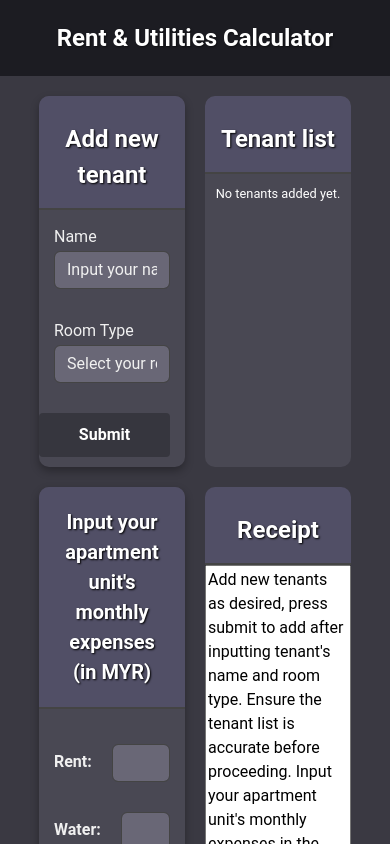
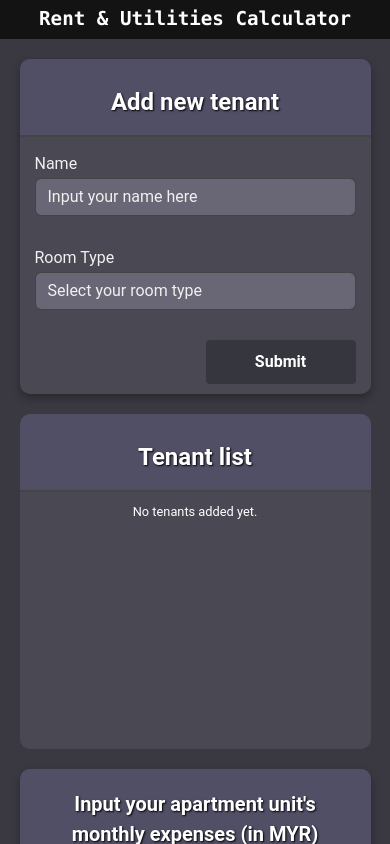
Before and after one commit to BodhiOng/Rent-And-Utilities-Calculator, a React (Create React App) app: page / in a window 390 px wide. Shown: the top 844 px of the page. Built offline with nearby package versions, Linux system fonts and the light colour scheme.

Commit message:
made app responsive

```diff
--- a/src/App.css
+++ b/src/App.css
@@ -24,3 +24,15 @@ html, body {
   height: auto;
   box-sizing: border-box;
 }
+
+@media (max-width: 768px) {
+  .tenant-section, .bills-and-receipt {
+    flex-direction: column;
+    align-items: center;
+    margin-inline: 5%;
+  }
+
+  .add-tenant-form, .tenant-list-form, .receipt-form {
+    max-width: 100%;
+  }
+}
--- a/src/Header.css
+++ b/src/Header.css
@@ -1,17 +1,77 @@
-.header {
+/* Custom styles for the brand name in the navbar */
+.custom-navbar-brand {
+    margin: 0 !important;
+    font-weight: bold;
+    font-size: 2rem !important;
+}
+
+/* Custom styling for the navbar */
+.custom-navbar {
+    background-color: #131314;
+    font-family: Consolas, Arial;
+    height: 70px;
     display: flex;
     align-items: center;
     justify-content: center;
-    height: 100%;
-    padding: 20px;
-    background-color: #1c1c22;
 }
 
-.header p {
-    color: white;
-    font-family: Roboto, Montserrat;
-    font-size: 1.5rem;
-    font-weight: 600;
-    margin: 0;
-    text-shadow: 1px 1px 2px rgba(0, 0, 0, 0.5);
+/* Container styling with relative positioning */
+.container-fluid.position-relative {
+    position: relative;
+    padding: 0 20px;
+    overflow: hidden;
 }
+
+/* Styling for the developer link */
+.custom-developer-link {
+    position: absolute;
+    bottom: 0px;
+    right: 20px;
+    font-size: 0.9rem !important;
+}
+
+/* Responsive design for tablets and smaller screens */
+@media (max-width: 768px) {
+    .custom-developer-link {
+        display: none;
+    }
+
+    .custom-navbar {
+        height: auto;
+        padding: 10px 0;
+        flex-direction: column;
+    }
+
+    .custom-navbar-brand {
+        text-align: center;
+        width: 100%;
+        font-size: 1.5rem !important;
+    }
+
+    .container-fluid.position-relative {
+        display: flex;
+        justify-content: center;
+        align-items: center;
+        padding: 0 10px;
+    }
+
+    .row.w-100.align-items-center {
+        flex-direction: column;
+        text-align: center;
+    }
+}
+
+/* Responsive design for very small screens */
+@media (max-width: 400px) {
+    .custom-navbar {
+        padding: 5px 0;
+    }
+
+    .custom-navbar-brand {
+        font-size: 1.2rem !important;
+    }
+
+    .container-fluid.position-relative {
+        padding: 0 5px;
+    }
+}
--- a/src/Header.jsx
+++ b/src/Header.jsx
@@ -2,9 +2,17 @@ import './Header.css';
 
 function Header() {
     return (
-        <header>
-            <p>Rent & Utilities Calculator</p>
-        </header>
+        <nav className="navbar navbar-expand-lg navbar-dark custom-navbar">
+        <div className="container-fluid position-relative">
+          <div className="row w-100 align-items-center">
+            <div className="col text-center">
+              <a className="navbar-brand custom-navbar-brand">Rent & Utilities Calculator</a>
+            </div>
+          </div>
+          {/* Link to the developer's Github profile */}
+          <a href="https://github.com/BodhiOng" className="text-light custom-developer-link">About the Developer</a>
+        </div>
+      </nav>
     );
 }
 
--- a/src/MonthlyExpenses.jsx
+++ b/src/MonthlyExpenses.jsx
@@ -2,6 +2,7 @@ import { useState } from 'react';
 import './MonthlyExpenses.css';
 
 function MonthlyExpenses({ onSubmitExpenses }) {
+    // State to manage the input values for each expense type
     const [expenses, setExpenses] = useState({
         rent: '',
         water: '',
@@ -9,29 +10,33 @@ function MonthlyExpenses({ onSubmitExpenses }) {
         electricity: '',
     });
 
+    // Function to handle changes in the input fields
     const handleChange = (e) => {
-        const { id, value } = e.target;
+        const { id, value } = e.target; // Destructure id and value from the event target
         setExpenses(prevExpenses => ({
             ...prevExpenses,
-            [id]: value
+            [id]: value // Update the corresponding expense field in the state
         }));
     };
 
+    // Function to handle the form submission
     const handleSubmit = (e) => {
-        e.preventDefault();
+        e.preventDefault(); // Prevent the default form submission behavior
         const parsedExpenses = {
-            rent: parseFloat(expenses.rent) || 0,
-            water: parseFloat(expenses.water) || 0,
-            wifi: parseFloat(expenses.wifi) || 0,
-            electricity: parseFloat(expenses.electricity) || 0,
+            rent: parseFloat(expenses.rent) || 0, // Convert the rent input to a float or 0 if empty
+            water: parseFloat(expenses.water) || 0, // Convert the water input to a float or 0 if empty
+            wifi: parseFloat(expenses.wifi) || 0, // Convert the wifi input to a float or 0 if empty
+            electricity: parseFloat(expenses.electricity) || 0, // Convert the electricity input to a float or 0 if empty
         };
-        onSubmitExpenses(parsedExpenses);
+        onSubmitExpenses(parsedExpenses); // Pass the parsed expenses to the parent component
     };
 
     return (
         <form onSubmit={handleSubmit}>
             <div className='expenses-title'>
-                <p className='expenses-title-text'>Input your apartment unit's<br /> monthly expenses (in MYR)</p>
+                <p className='expenses-title-text'>
+                    Input your apartment unit's<br /> monthly expenses (in MYR)
+                </p>
             </div>
             <div className='utilities-section'>
                 {['rent', 'water', 'wifi', 'electricity'].map((item, index) => (
@@ -40,9 +45,9 @@ function MonthlyExpenses({ onSubmitExpenses }) {
                         <input
                             type='number'
                             className='form-control'
-                            id={item}
-                            value={expenses[item]}
-                            onChange={handleChange}
+                            id={item} // Set the id to match the expense type
+                            value={expenses[item]} // Bind the input value to the state
+                            onChange={handleChange} // Handle changes to the input field
                         />
                     </div>
                 ))}
--- a/src/TenantListForm.jsx
+++ b/src/TenantListForm.jsx
@@ -1,28 +1,28 @@
 import './TenantListForm.css';
 
 function TenantListForm({ tenants, onDeleteTenant, onUpdateDays }) {
-    return(
+    return (
         <div className='tenant-list-wrapper'>
             <div className='list-title'>
-                <p className='list-title-text'>Tenant list</p>
+                <p className='list-title-text'>Tenant list</p> {/* Title for the tenant list */}
             </div>
             <div className="tenant-days">
-            {tenants.length > 0 ? (
-                tenants.map((tenant) => (
+                {tenants.length > 0 ? ( // Check if there are any tenants
+                    tenants.map((tenant) => ( // Map over the tenant array to display each tenant
                         <div key={tenant.id} className="tenant-item">
                             <div className="tenant-info">
-                        <p>{tenant.tenantName}, {tenant.roomType} room</p>
+                                <p>{tenant.tenantName}, {tenant.roomType} room</p> {/* Display tenant name and room type */}
                                 <input
                                     type="number"
                                     className="days-input"
-                            value={tenant.daysStayed ?? 30}
-                            onChange={(e) => onUpdateDays(tenant.id, e.target.value)}
-                            min="0"
-                            max="31"
+                                    value={tenant.daysStayed ?? 30} // Default days stayed to 30 if not set
+                                    onChange={(e) => onUpdateDays(tenant.id, e.target.value)} // Update days stayed on change
+                                    min="0" // Minimum value for days stayed
+                                    max="31" // Maximum value for days stayed
                                 />
                                 <button
                                     className="btn btn-danger custom-button"
-                            onClick={() => onDeleteTenant(tenant.id)}
+                                    onClick={() => onDeleteTenant(tenant.id)} // Call onDeleteTenant function with tenant id
                                 >
                                     Delete
                                 </button>
@@ -30,10 +30,10 @@ function TenantListForm({ tenants, onDeleteTenant, onUpdateDays }) {
                         </div>
                     ))
                 ) : (
-                <p className='blank-message'>No tenants added yet.</p>
+                    <p className='blank-message'>No tenants added yet.</p> // Message when no tenants are present
                 )}
                 {tenants.length > 0 && (
-                <p className="notice-text">*You can set the tenant's staying period using the customizable number boxes</p>
+                    <p className="notice-text">*You can set the tenant's staying period using the customizable number boxes</p> // Notice about customizable input
                 )}
             </div>
         </div>
```
Also changed, not shown: src/App.jsx (+19 -7 lines), src/ReceiptForm.jsx (+26 -11 lines). Lines whose indentation alone changed are shown as unchanged.
